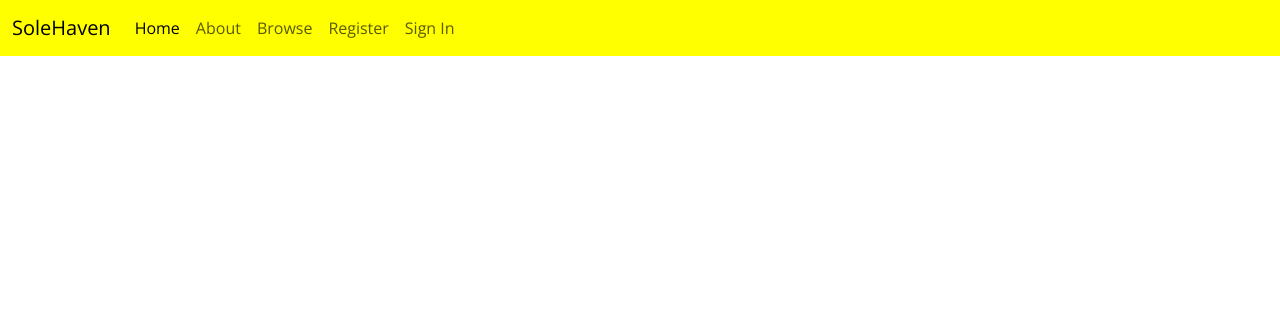
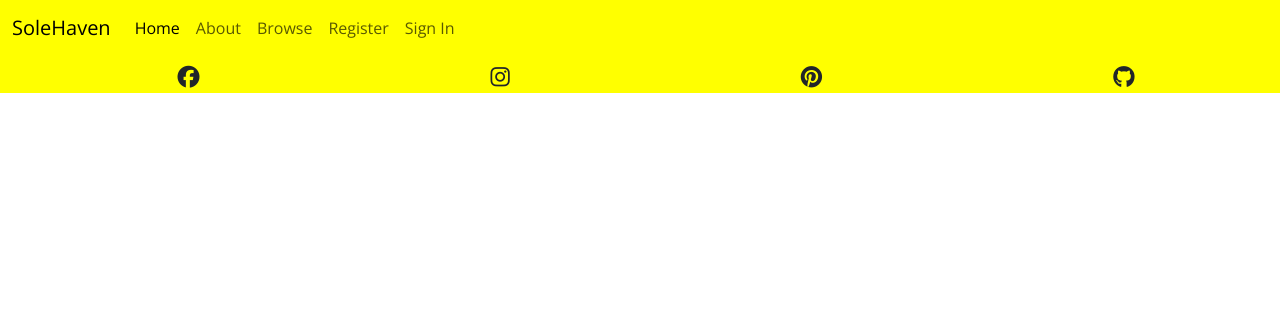
Before and after one commit to Tariq-845/SoleHaven, a Django app: template templates/base.html in a window 1280 px wide. Shown: the top 316 px of the page. Run offline with Django 4.2, Linux system fonts and the light colour scheme; the template is opened without the code that fills it, so the values that code supplies are empty; some libraries are stand-ins or nearby versions.

Commit message:
add: footer and fontawesome

```diff
--- a/solehaven/settings.py
+++ b/solehaven/settings.py
@@ -30,7 +30,7 @@ SECRET_KEY = os.environ.get("SECRET_KEY")
 DEBUG = True
 
 ALLOWED_HOSTS = [
-  '8000-tariq845-solehaven-go5dj7z0ahr.ws-eu108.gitpod.io',
+  '8000-tariq845-solehaven-go5dj7z0ahr.ws-eu109.gitpod.io',
   '.herokuapp.com',
 ]
 
--- a/static/css/style.css
+++ b/static/css/style.css
@@ -40,3 +40,16 @@ body {
 #about-section img {
   width: 100%;
 }
+
+/* Footer */
+footer {
+  background-color: yellow;
+}
+
+#footer-icons {
+  display: flex;
+  justify-content: space-around;
+  list-style: none;
+  font-size: 22px;
+  align-items: center;
+}
--- a/templates/base.html
+++ b/templates/base.html
@@ -7,6 +7,8 @@
 <head>
   <meta charset="UTF-8">
   <meta name="viewport" content="width=device-width, initial-scale=1.0">
+  <!-- Fontawesome  -->
+  <script src="https://kit.fontawesome.com/abff2078e5.js" crossorigin="anonymous"></script>
   <!-- Bootstrap CSS -->
   <link href="https://cdn.jsdelivr.net/npm/bootstrap@5.3.3/dist/css/bootstrap.min.css" rel="stylesheet"
     integrity="sha384-QWTKZyjpPEjISv5WaRU9OFeRpok6YctnYmDr5pNlyT2bRjXh0JMhjY6hW+ALEwIH" crossorigin="anonymous">
@@ -29,7 +31,7 @@
             <a class="nav-link active" aria-current="page" href="#">Home</a>
           </li>
           <li class="nav-item">
-            <a class="nav-link" href="#">About</a>
+            <a class="nav-link" href="{% url 'about' %}">About</a>
           </li>
           <li class="nav-item">
             <a class="nav-link" href="#">Browse</a>
@@ -49,10 +51,18 @@
     {% block content %}
     {% endblock %}
   </main>
-
+  <!-- Footer -->
+  <footer>
+    <ul id="footer-icons" class="m-0 pt-1">
+      <li><i class="fa-brands fa-facebook"></i></li>
+      <li><i class="fa-brands fa-instagram"></i></li>
+      <li><i class="fa-brands fa-pinterest"></i></li>
+      <li><i class="fa-brands fa-github"></i></li>
+    </ul>
+  </footer>
   <script src="https://cdn.jsdelivr.net/npm/bootstrap@5.3.3/dist/js/bootstrap.bundle.min.js"
-    integrity="sha384-YvpcrYf0tY3lHB60NNkmXc5s9fDVZLESaAA55NDzOxhy9GkcIdslK1eN7N6jIeHz"
-    crossorigin="anonymous"></script>
+    integrity="sha384-YvpcrYf0tY3lHB60NNkmXc5s9fDVZLESaAA55NDzOxhy9GkcIdslK1eN7N6jIeHz" crossorigin="anonymous">
+  </script>
 </body>
 
 </html>
```
